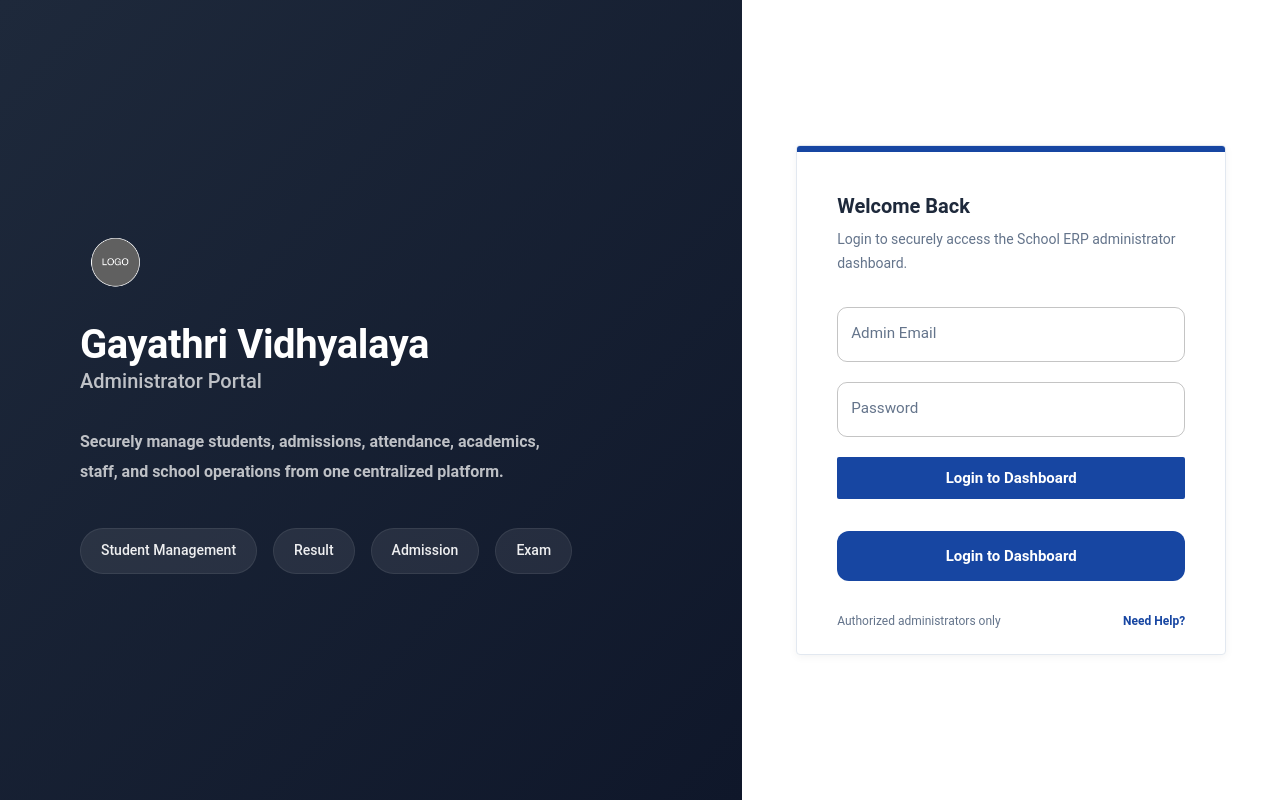
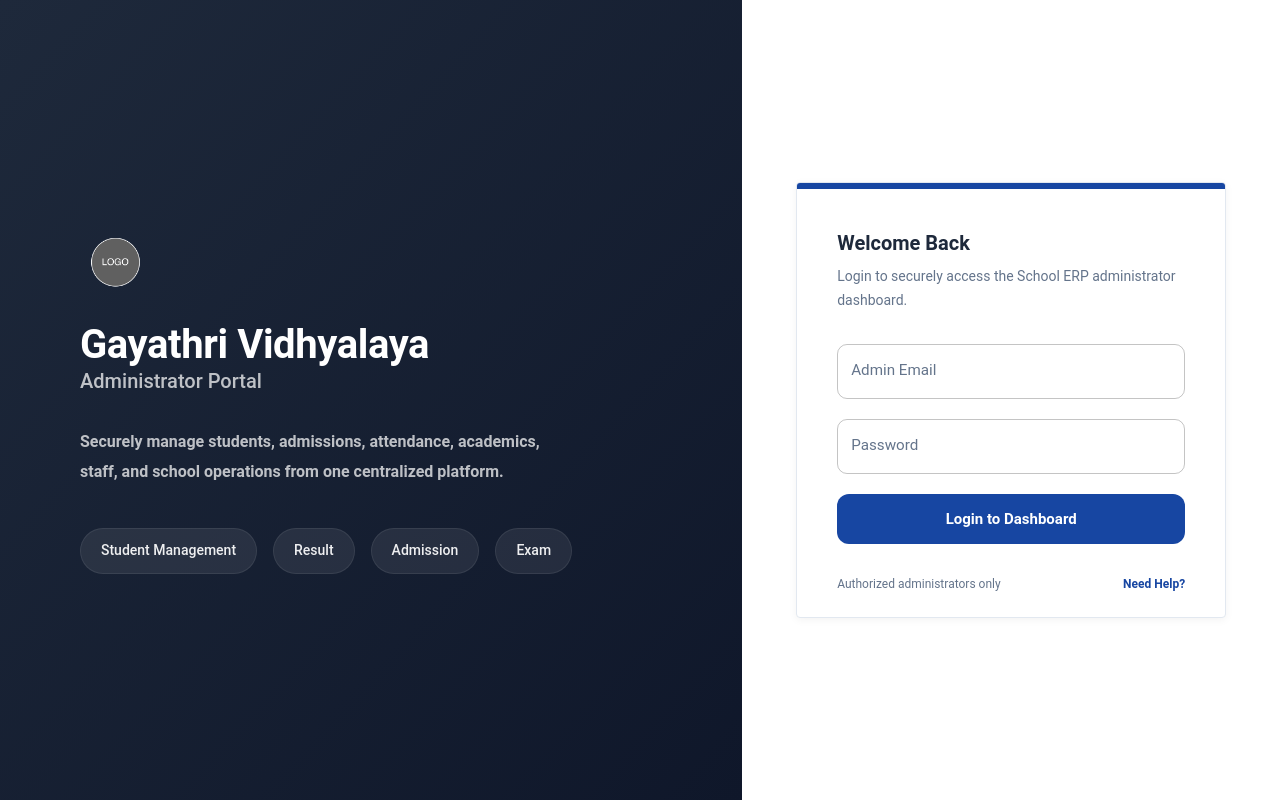
Before and after one commit to manojhp24/school-ERP-Web, a React (Vite) app: page /login in a window 1280 px wide. Built offline with nearby package versions, Linux system fonts and the light colour scheme.

Commit message:
feature(auth) fixed duplicated button

```diff
--- a/src/features/auth/components/LoginForm.jsx
+++ b/src/features/auth/components/LoginForm.jsx
@@ -7,7 +7,7 @@ import {
   TextField,
   Typography,
 } from "@mui/material";
-
+("");
 const LoginForm = () => {
   return (
     <Box
@@ -78,10 +78,14 @@ const LoginForm = () => {
                 <TextField fullWidth label="Password" type="password" />
 
                 <Button
-                  type="submit"
                   variant="contained"
                   size="large"
                   fullWidth
+                  sx={{
+                    py: 1.5,
+                    borderRadius: 3,
+                    boxShadow: "none",
+                  }}
                 >
                   Login to Dashboard
                 </Button>
@@ -89,18 +93,6 @@ const LoginForm = () => {
             </Box>
 
             {/* Login Button */}
-            <Button
-              variant="contained"
-              size="large"
-              fullWidth
-              sx={{
-                py: 1.5,
-                borderRadius: 3,
-                boxShadow: "none",
-              }}
-            >
-              Login to Dashboard
-            </Button>
 
             {/* Footer */}
             <Stack
```
